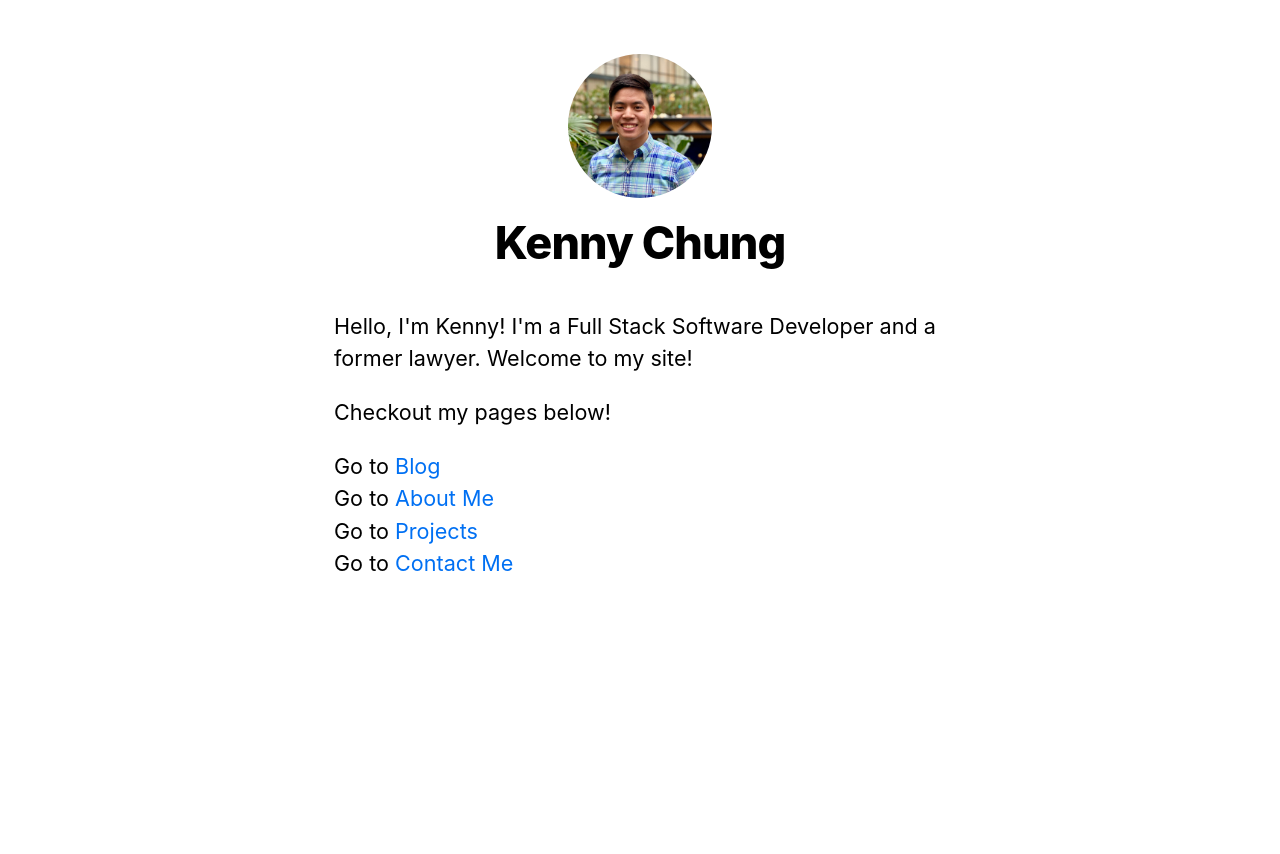
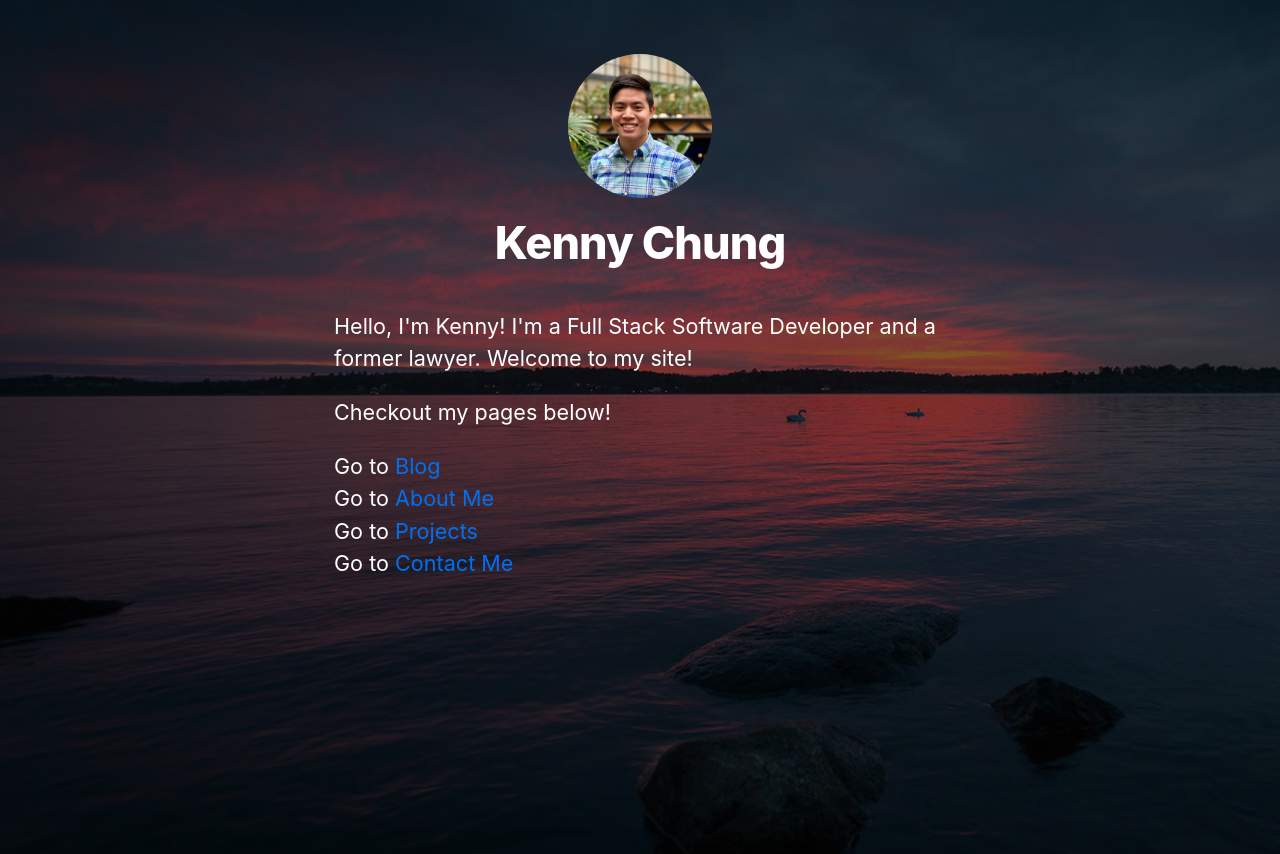
Before and after one commit to Kenny-Gin1/kennychung-portfolio, a Next.js app: page / in a window 1280 px wide. Before the commit the page ends 800 px from the top, so only its background shows below. Built offline with nearby package versions, Linux system fonts and the light colour scheme.

Commit message:
added a background image and styling to it

```diff
--- a/components/layout.js
+++ b/components/layout.js
@@ -2,18 +2,17 @@ import Head from 'next/head'
 import styles from './styles/layout.module.css'
 import utilStyles from './styles/utils.module.css'
 import Link from 'next/link'
-
 const name = 'Kenny Chung'
 export const siteTitle = "Kenny's Portfolio"
 
 export default function Layout({ children, home }) {
   return (
-    <div className={styles.container}>
+    <div className={`${styles.container}`}>
       <Head>
         <link rel="icon" href="/favicon.ico" />
         <meta
           name="description"
-          content="Learn how to build a personal website using Next.js"
+          content="Portfolio"
         />
         <meta
           property="og:image"
@@ -53,7 +52,9 @@ export default function Layout({ children, home }) {
           </>
         )}
       </header>
-      <main>{children}</main>
+      <main>
+        {children}
+      </main>
       {!home && (
         <div className={styles.backToHome}>
           <Link href="/">
--- a/components/navbar.js
+++ b/components/navbar.js
@@ -0,0 +1,6 @@
+export function Sidebar () {
+    return (
+    <>
+
+    </>)
+}
--- a/components/sidebar.js
+++ b/components/sidebar.js
@@ -0,0 +1,6 @@
+export function Sidebar () {
+    return (
+    <>
+
+    </>)
+}
--- a/components/styles/global.css
+++ b/components/styles/global.css
@@ -6,7 +6,32 @@ body {
     Cantarell, Fira Sans, Droid Sans, Helvetica Neue, sans-serif;
   line-height: 1.6;
   font-size: 18px;
+  color: white;
+
 }
+
+body {
+  background: linear-gradient( rgba(0, 0, 0, 0.5), rgba(0, 0, 0, 0.5) ), url('../../public/images/bg2.jpg') no-repeat;
+  background-size: cover;
+  height: 100vh;
+  width: 100%;
+  overflow: auto;
+}
+
+/*
+Part of code to make the background more transparent
+body::before {
+  content: "";
+  background: linear-gradient(rgba(0, 0, 0, 0.5), rgba(0, 0, 0, 0.5), url('../../public/images/bg2.jpg'));
+  background-size: cover;
+  background-repeat: no-repeat;
+  position: absolute;
+  top: 0px;
+  right: 0px;
+  bottom: 0px;
+  left: 0px;
+  z-index: -1;
+}*/
 
 * {
   box-sizing: border-box;
--- a/components/styles/layout.module.css
+++ b/components/styles/layout.module.css
@@ -1,7 +1,8 @@
 .container {
     max-width: 36rem;
     padding: 0 1rem;
-    margin: 3rem auto 6rem;
+    margin: auto;
+    margin-top: 3rem;
   }
 
   .header {
```
Also changed, not shown: public/images/bg2.jpg (added), public/images/profile-bg.jpg (added).
